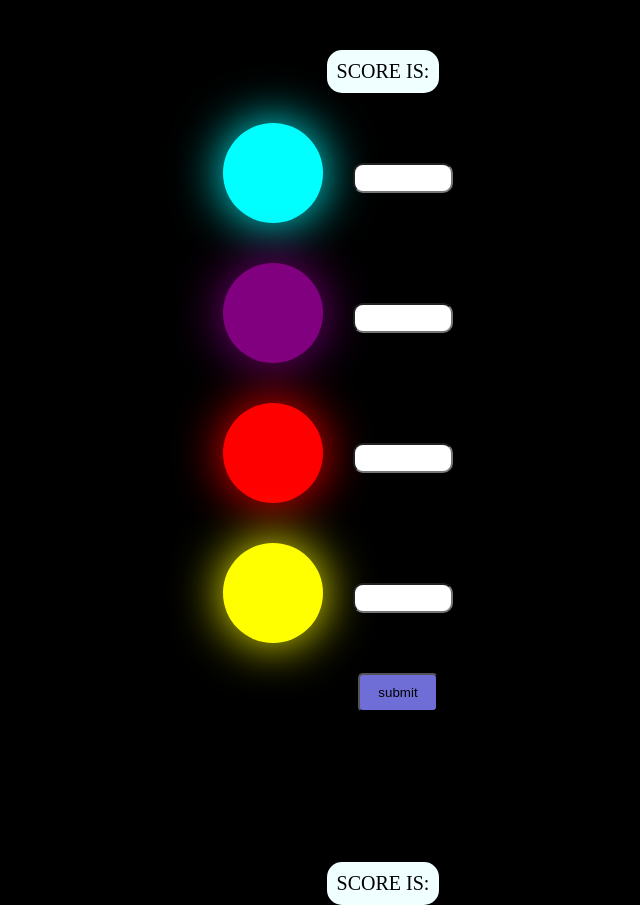
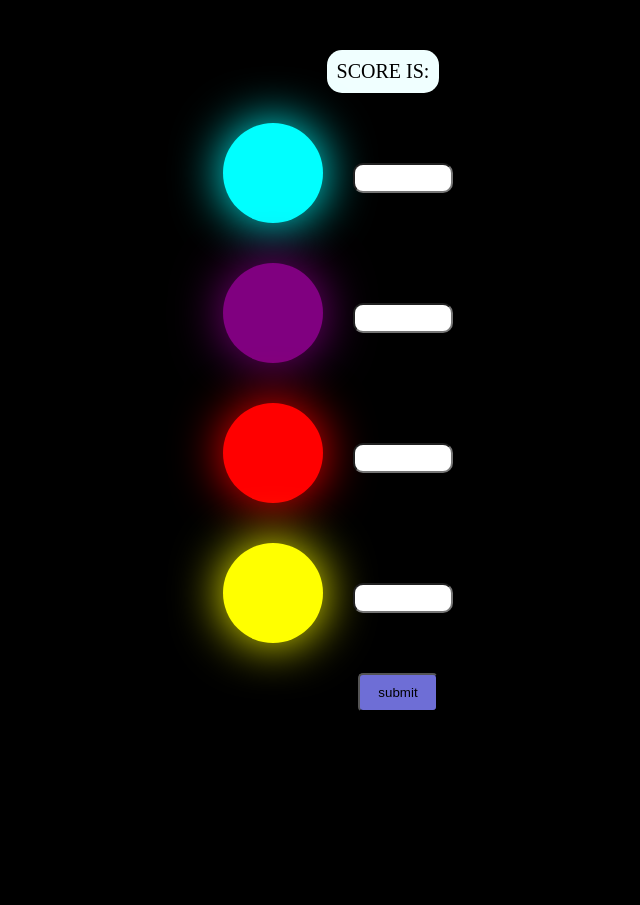
Before and after one commit to Ancy-linda/color-score, a plain HTML site: page index.html in a window 1280 px wide. Shown: the whole page, without its empty margins (257-897 px from the left). After the commit the page ends 812 px from the top, so only its background shows below. Drawn offline with Linux system fonts and the light colour scheme.

Commit message:
Update index.html

```diff
--- a/index.html
+++ b/index.html
@@ -152,9 +152,7 @@
                                 <input type="button" class="sub" value="submit" onclick="clickbutt()">
 
                         </div>
-                        <div class="sc1">
-                        <p  class="sc" id="s1">SCORE IS:</p>
-                        </div>
+
              </div>
             <script>
               x=0;
```
